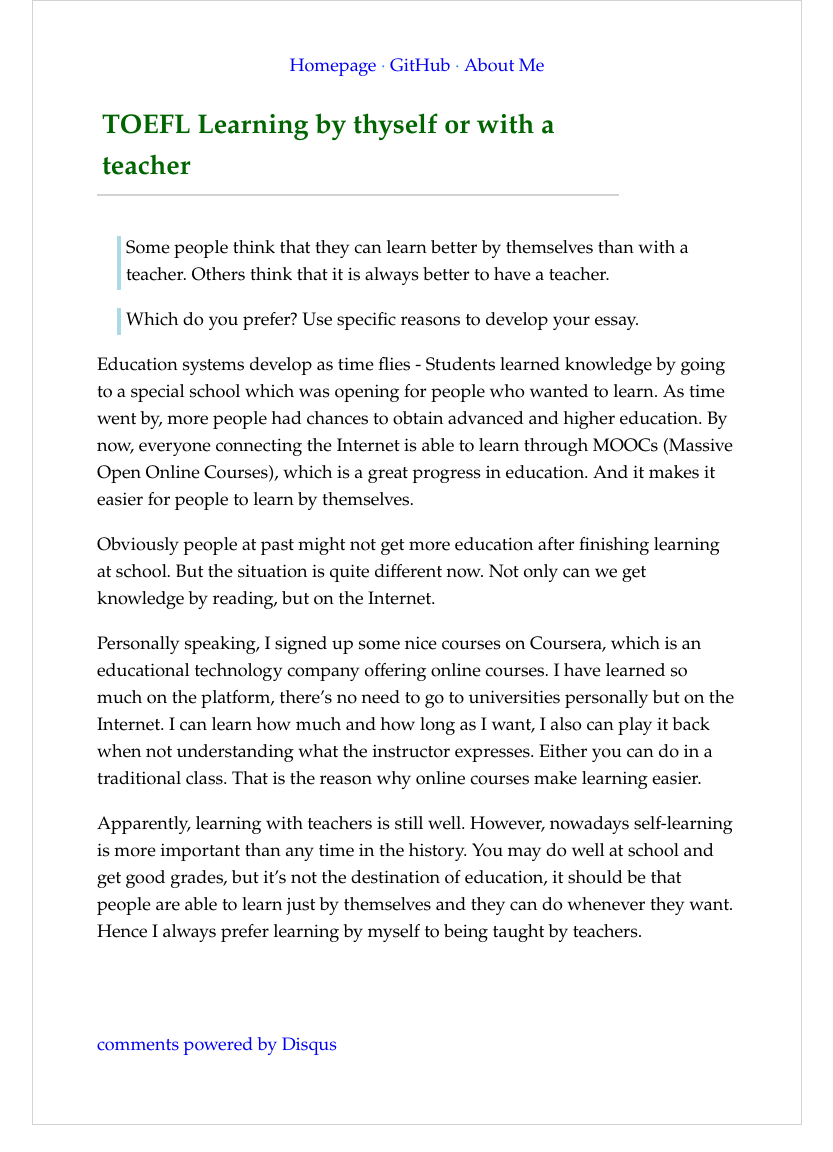
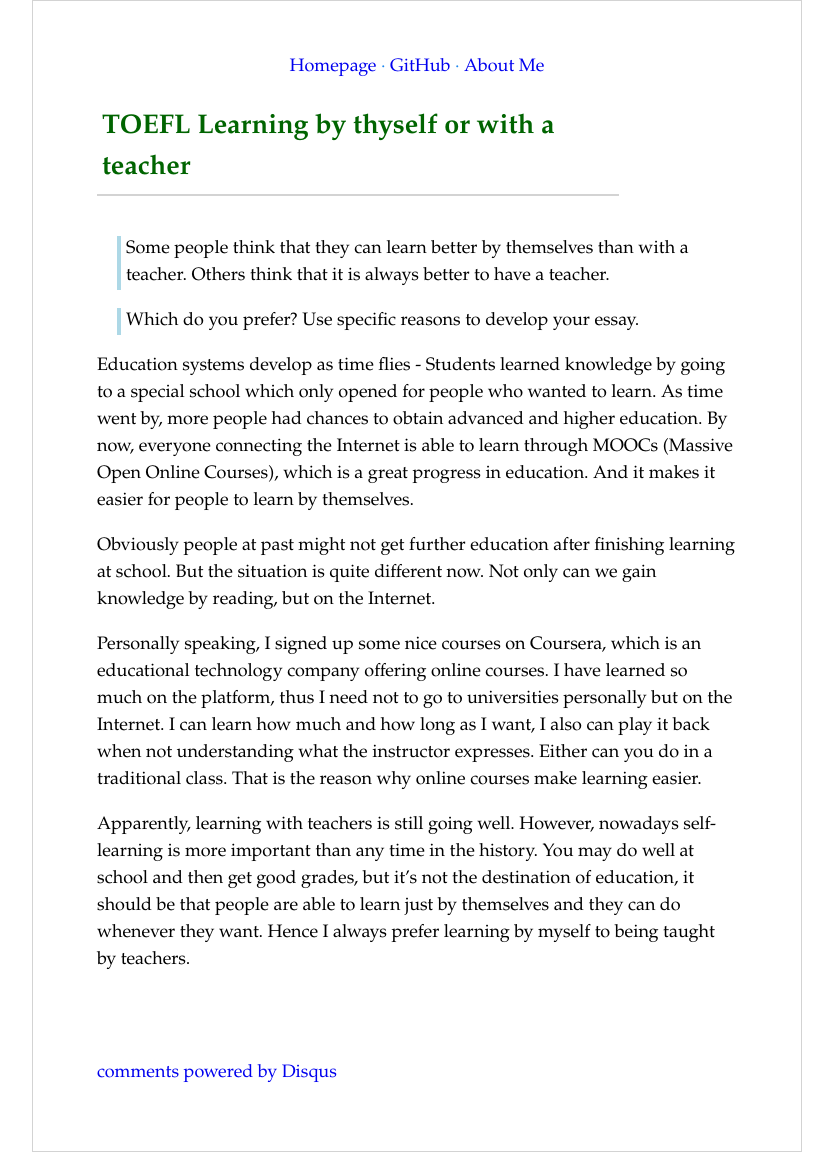
Before and after one commit to guojing0/guojing0.github.io, a Jekyll site: the page built from _posts/2013-06-09-toefl-learning-by-whom.md, in a window 1280 px wide. Shown: the whole page, without its empty margins (223-1056 px from the left). Built offline with Jekyll 4.4.1, drawn with Linux system fonts in a browser that asks for light colours; Markdown is read by kramdown in place of the engine named in the settings; comment, search, counter and statistics services are not loaded; before the commit the page ends 1125 px from its top, so only the background shows below that; grey boxes are pictures that could not be loaded.

Commit message:
some changes

```diff
--- a/_posts/2013-06-09-toefl-learning-by-whom.md
+++ b/_posts/2013-06-09-toefl-learning-by-whom.md
@@ -7,10 +7,10 @@ title: TOEFL Learning by thyself or with a teacher
 
 > Which do you prefer? Use specific reasons to develop your essay.
 
-Education systems develop as time flies - Students learned knowledge by going to a special school which was opening for people who wanted to learn. As time went by, more people had chances to obtain advanced and higher education. By now, everyone connecting the Internet is able to learn through MOOCs (Massive Open Online Courses), which is a great progress in education. And it makes it easier for people to learn by themselves.
+Education systems develop as time flies - Students learned knowledge by going to a special school which only opened for people who wanted to learn. As time went by, more people had chances to obtain advanced and higher education. By now, everyone connecting the Internet is able to learn through MOOCs (Massive Open Online Courses), which is a great progress in education. And it makes it easier for people to learn by themselves.
 
-Obviously people at past might not get more education after finishing learning at school. But the situation is quite different now. Not only can we get knowledge by reading, but on the Internet.
+Obviously people at past might not get further education after finishing learning at school. But the situation is quite different now. Not only can we gain knowledge by reading, but on the Internet.
 
-Personally speaking, I signed up some nice courses on Coursera, which is an educational technology company offering online courses. I have learned so much on the platform, there's no need to go to universities personally but on the Internet. I can learn how much and how long as I want, I also can play it back when not understanding what the instructor expresses. Either you can do in a traditional class. That is the reason why online courses make learning easier.
+Personally speaking, I signed up some nice courses on Coursera, which is an educational technology company offering online courses. I have learned so much on the platform, thus I need not to go to universities personally but on the Internet. I can learn how much and how long as I want, I also can play it back when not understanding what the instructor expresses. Either can you do in a traditional class. That is the reason why online courses make learning easier.
 
-Apparently, learning with teachers is still well. However, nowadays self-learning is more important than any time in the history. You may do well at school and get good grades, but it's not the destination of education, it should be that people are able to learn just by themselves and they can do whenever they want. Hence I always prefer learning by myself to being taught by teachers.
+Apparently, learning with teachers is still going well. However, nowadays self-learning is more important than any time in the history. You may do well at school and then get good grades, but it's not the destination of education, it should be that people are able to learn just by themselves and they can do whenever they want. Hence I always prefer learning by myself to being taught by teachers.
```
